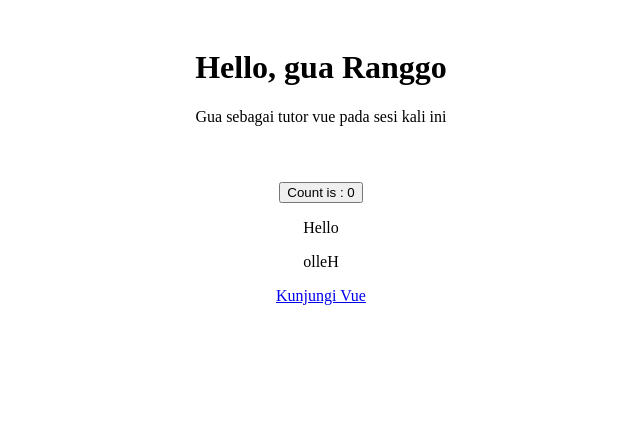
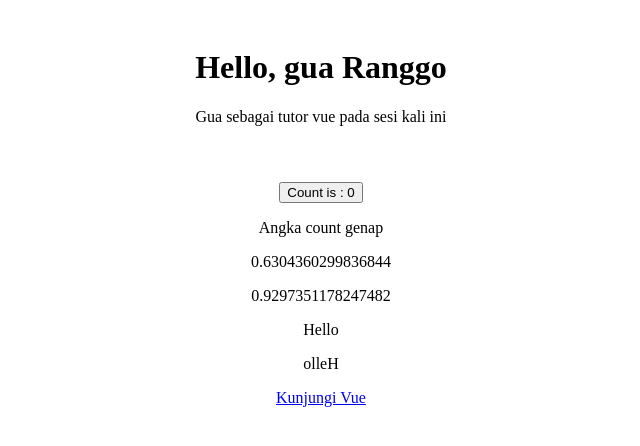
Before and after one commit to KenapaCoding/vue-full-course, a Vue app: page / in a window 1280 px wide. Shown: the top 446 px of the page, without its empty margins (319-959 px from the left). Built offline with nearby package versions, Linux system fonts and the light colour scheme.

Commit message:
materi: computed

```diff
--- a/src/App.vue
+++ b/src/App.vue
@@ -1,10 +1,14 @@
 <script setup>
-  import { ref, reactive } from 'vue';
+  import { ref, reactive, computed } from 'vue';
 
   const counter = reactive({count:0})
   function increment(number){
     counter.count = counter.count + number
   }
+  const oddoreven = computed(()=>{
+    if (counter.count % 2 == 0) return "Angka count genap"
+    return "Angka count ganjil"
+  })
 
   const message = ref("Hi")
   message.value = "Hello"
@@ -15,6 +19,14 @@
   }
 
   const link = "https://vuejs.org";
+
+  function getRandomNumber(){
+    return Math.random()
+  }
+
+  const randomNumber = computed(()=>{
+    return Math.random()
+  });
 </script>
 
 <template>
@@ -25,7 +37,10 @@
     </p>
   </div>
   <div class="container">
-    <button @click="increment(2)"> Count is : {{ counter.count }}</button>
+    <button @click="increment(1)"> Count is : {{ counter.count }}</button>
+    <p>{{ oddoreven }}</p>
+    <p>{{ getRandomNumber() }}</p>
+    <p>{{ randomNumber }}</p>
     <p>{{ message }}</p>
     <p>{{ message.split('').reverse().join('') }}</p>
     <a :href="link">Kunjungi Vue</a>
```
